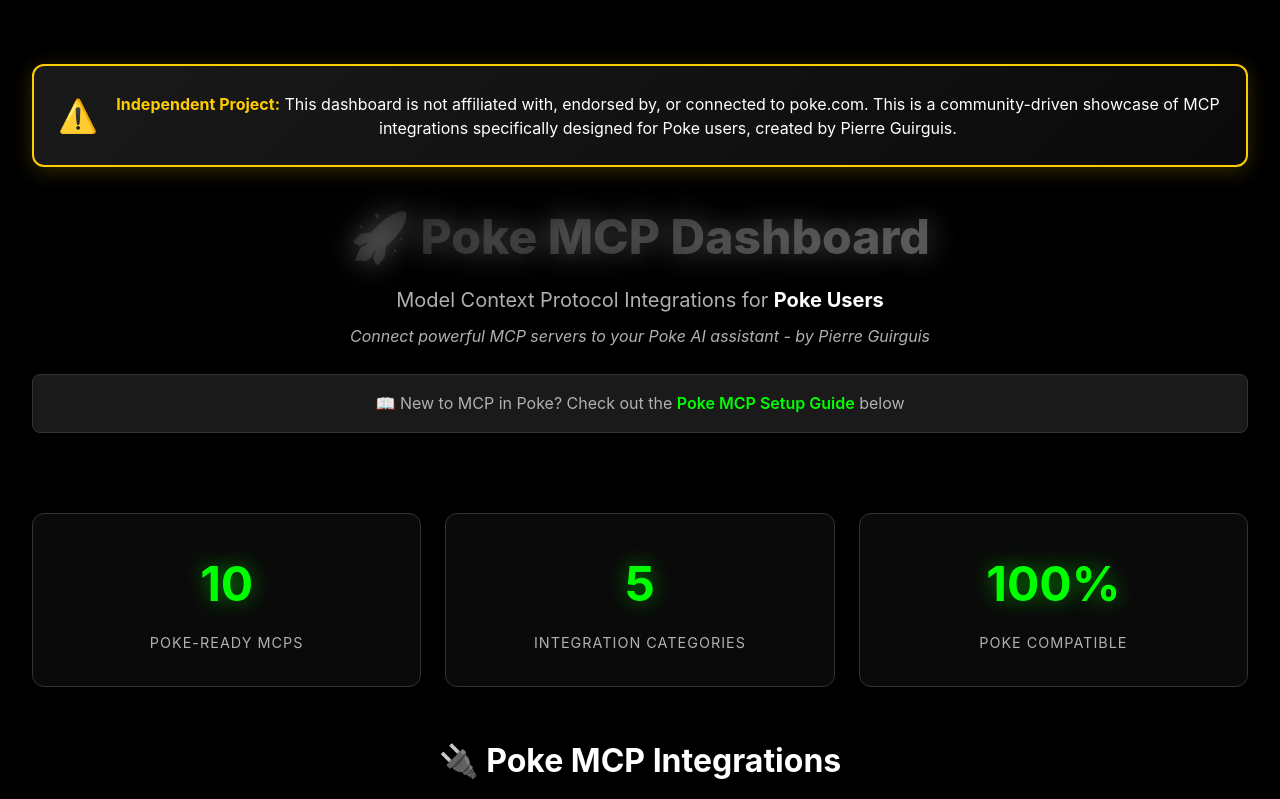
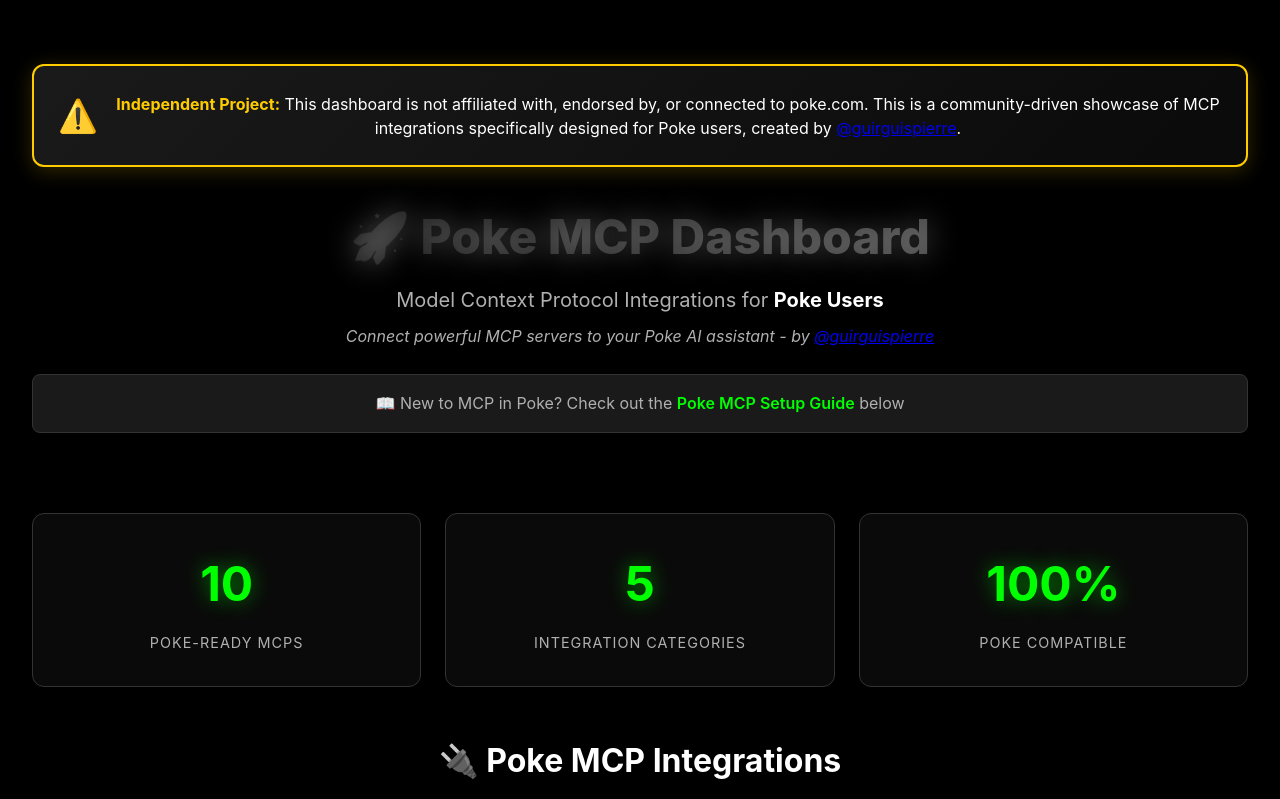
Before and after one commit to guirguispierre/mcp-dashboard, a website: page index.html in a window 1280 px wide. Shown: the top 799 px of the page. Drawn offline with Linux system fonts and the light colour scheme.

Commit message:
Replace full name with GitHub profile link

```diff
--- a/index.html
+++ b/index.html
@@ -4,7 +4,7 @@
     <meta charset="UTF-8">
     <meta name="viewport" content="width=device-width, initial-scale=1.0">
     <meta name="description" content="MCP Integration Dashboard for Poke Users - Connect powerful MCP servers to your Poke AI assistant">
-    <title>Poke MCP Dashboard - Pierre Guirguis</title>
+    <title>Poke MCP Dashboard - <a href="https://github.com/guirguispierre">@guirguispierre</a></title>
     <link rel="stylesheet" href="style.css">
     <style>
         .integration-card {
@@ -20,12 +20,12 @@
         <header>
             <div class="disclaimer-banner">
                 <span class="disclaimer-icon">⚠️</span>
-                <p><strong>Independent Project:</strong> This dashboard is not affiliated with, endorsed by, or connected to poke.com. This is a community-driven showcase of MCP integrations specifically designed for Poke users, created by Pierre Guirguis.</p>
+                <p><strong>Independent Project:</strong> This dashboard is not affiliated with, endorsed by, or connected to poke.com. This is a community-driven showcase of MCP integrations specifically designed for Poke users, created by <a href="https://github.com/guirguispierre">@guirguispierre</a>.</p>
             </div>
 
             <h1>🚀 Poke MCP Dashboard</h1>
             <p class="subtitle">Model Context Protocol Integrations for <strong>Poke Users</strong></p>
-            <p class="tagline">Connect powerful MCP servers to your Poke AI assistant - by Pierre Guirguis</p>
+            <p class="tagline">Connect powerful MCP servers to your Poke AI assistant - by <a href="https://github.com/guirguispierre">@guirguispierre</a></p>
 
             <div class="help-banner">
                 <p>📖 New to MCP in Poke? Check out the <a href="#guide-section" class="guide-link">Poke MCP Setup Guide</a> below</p>
@@ -289,10 +289,10 @@
 
         <footer>
             <div class="footer-disclaimer">
-                <p><strong>⚠️ Important Disclaimer:</strong> This project is independently created and maintained by Pierre Guirguis as a community resource for Poke users. It is NOT affiliated with, endorsed by, sponsored by, or officially connected to poke.com or its parent company. This is a community-driven showcase of MCP integrations that work with Poke. All trademarks and service marks are the property of their respective owners.</p>
+                <p><strong>⚠️ Important Disclaimer:</strong> This project is independently created and maintained by <a href="https://github.com/guirguispierre">@guirguispierre</a> as a community resource for Poke users. It is NOT affiliated with, endorsed by, sponsored by, or officially connected to poke.com or its parent company. This is a community-driven showcase of MCP integrations that work with Poke. All trademarks and service marks are the property of their respective owners.</p>
             </div>
 
-            <p>Built with ❤️ for the Poke community by Pierre Guirguis | Powered by Model Context Protocol</p>
+            <p>Built with ❤️ for the Poke community by <a href="https://github.com/guirguispierre">@guirguispierre</a> | Powered by Model Context Protocol</p>
             <p class="footer-links">
                 <a href="https://github.com/guirguispierre/mcp-dashboard" target="_blank">View on GitHub</a> •
                 <a href="https://modelcontextprotocol.io" target="_blank">MCP Documentation</a> •
```
